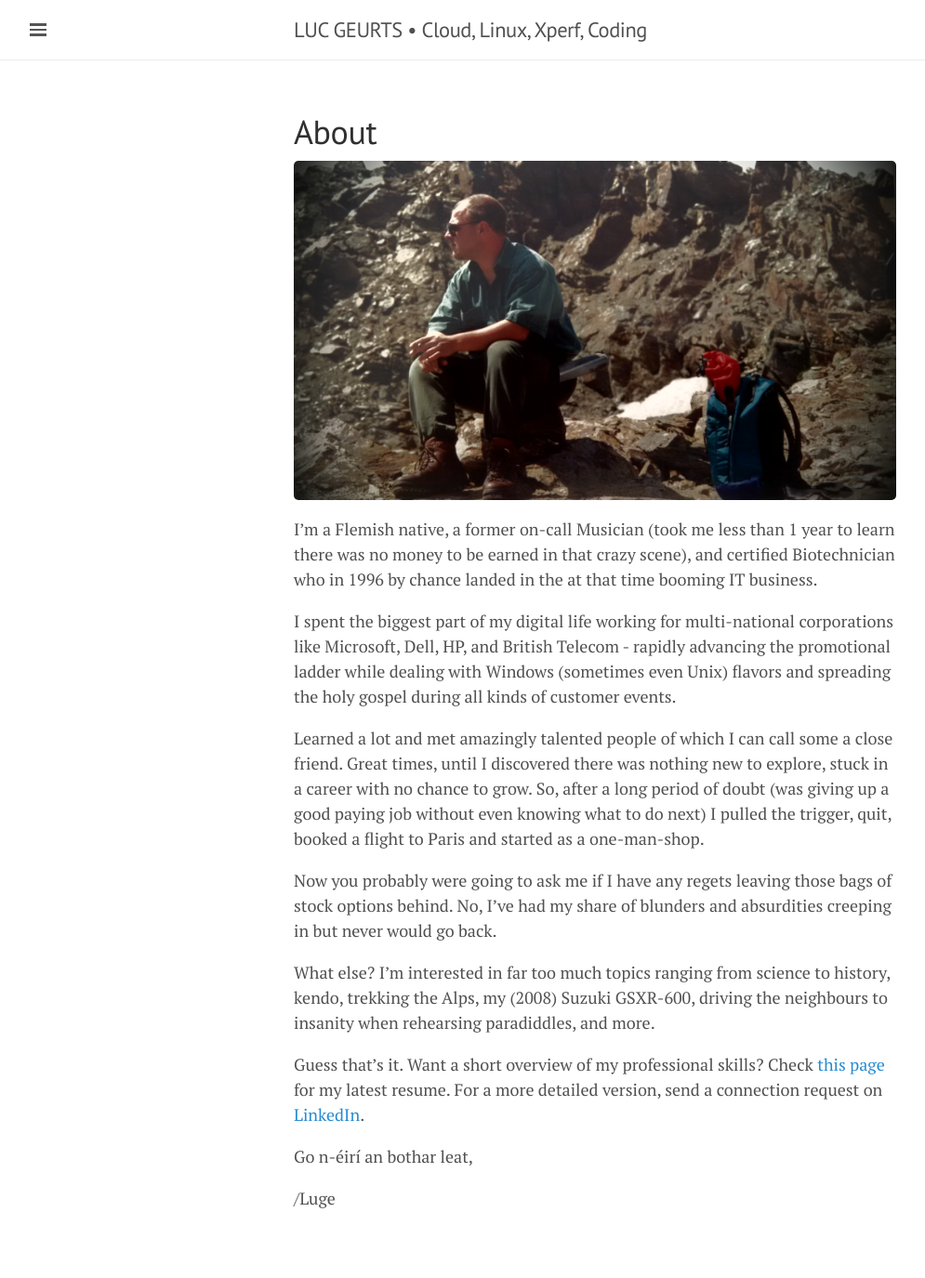
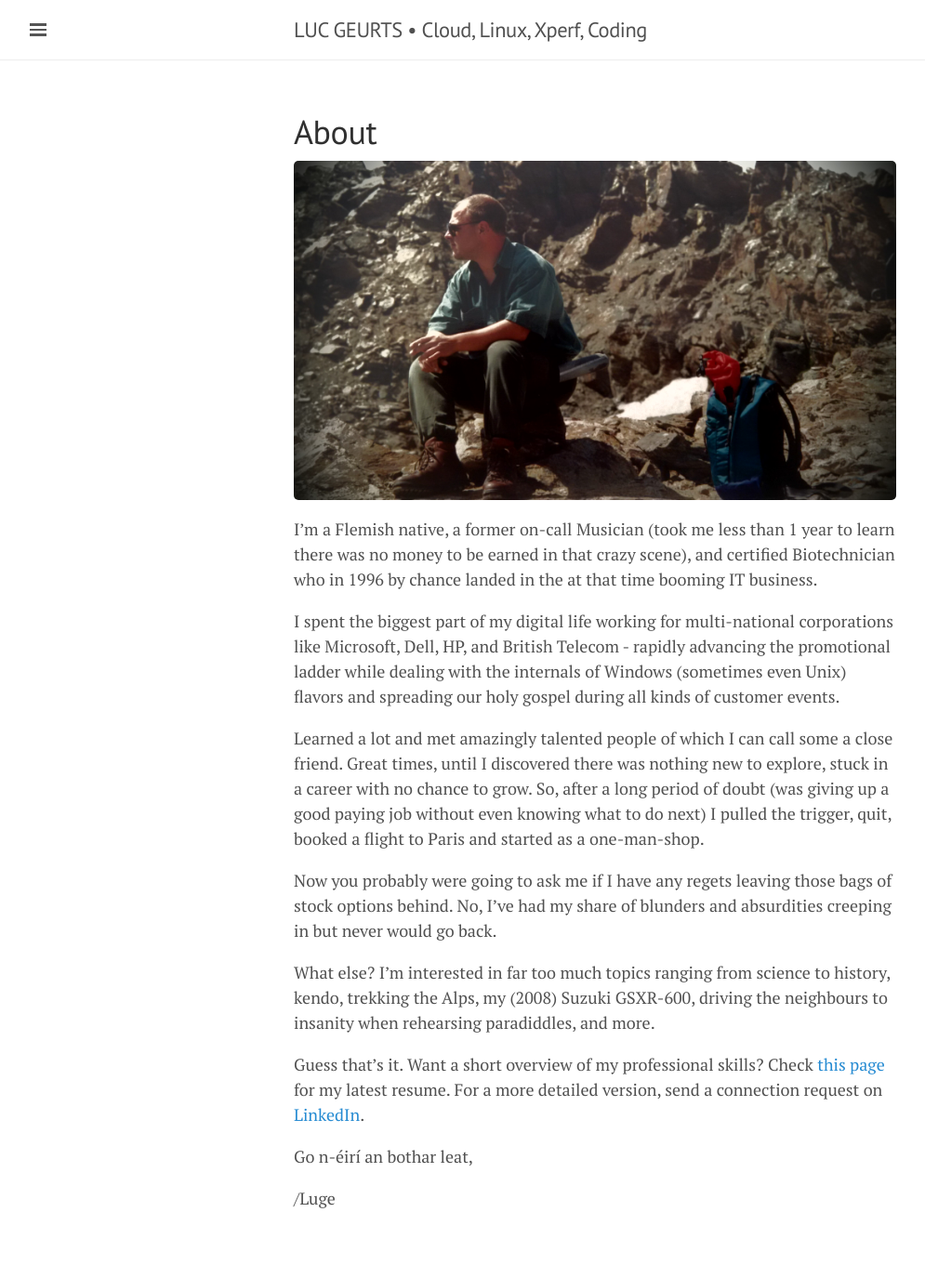
Before and after one commit to lgeurts/lgeurts.github.io, a Jekyll site: the page built from about.md, in a window 1280 px wide. Shown: the whole page at 93% size, without its empty margins (0-995 px from the left). Built offline with Jekyll 4.4.1, drawn with Linux system fonts in a browser that asks for light colours; nearby versions of some CDN libraries.

Commit message:
Update about.md

```diff
--- a/about.md
+++ b/about.md
@@ -7,7 +7,7 @@
 
 I’m a Flemish native, a former on-call Musician (took me less than 1 year to learn there was no money to be earned in that crazy scene), and certified Biotechnician who in 1996 by chance landed in the at that time booming IT business.
 
-I spent the biggest part of my digital life working for multi-national corporations like Microsoft, Dell, HP, and British Telecom - rapidly advancing the promotional ladder while dealing with Windows (sometimes even Unix) flavors and spreading the holy gospel during all kinds of customer events.
+I spent the biggest part of my digital life working for multi-national corporations like Microsoft, Dell, HP, and British Telecom - rapidly advancing the promotional ladder while dealing with the internals of Windows (sometimes even Unix) flavors and spreading our holy gospel during all kinds of customer events.
 
 Learned a lot and met amazingly talented people of which I can call some a close friend. Great times, until I discovered there was nothing new to explore, stuck in a career with no chance to grow. So, after a long period of doubt (was giving up a good paying job without even knowing what to do next) I pulled the trigger, quit, booked a flight to Paris and started as a one-man-shop.
 
```
